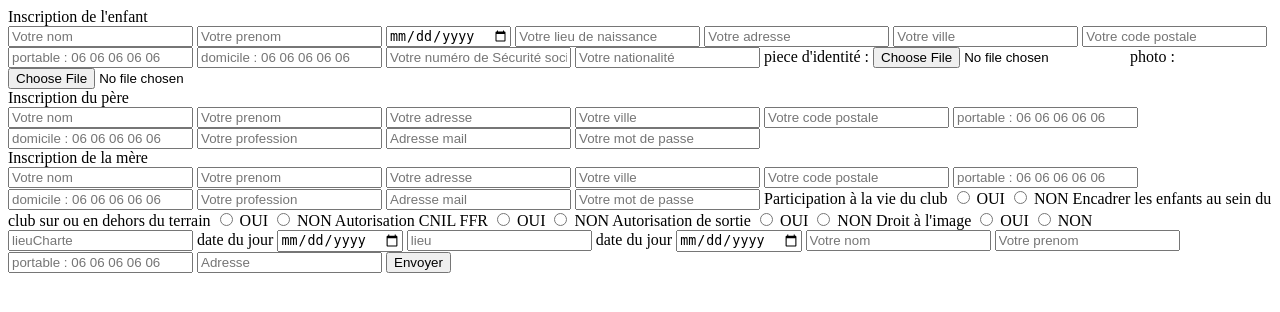
After one commit to No1ceTea/RCVB, a PHP site: page /formMineur.php in a window 1280 px wide. The commit adds this page. Shown: the top 312 px of the page. Run offline with PHP 8.4, Linux system fonts and the light colour scheme.

Commit message:
ajout page

```diff
--- /dev/null
+++ b/projetv2/formMineur.php
@@ -0,0 +1,105 @@
+<?php
+  session_start();
+  include('connexionDB.php');
+?>
+<!DOCTYPE html>
+<html lang="fr">
+  <head>
+    <meta charset="utf-8">
+    <meta http-equiv="X-UA-Compatible" content="IE=edge">
+    <meta name="viewport" content="width=device-width, initial-scale=1">
+    <title>Inscription</title>
+  </head>
+  <body>
+
+  <!-- pour l'enfant -->
+  <div>Inscription de l'enfant</div>
+    <form method="post" action="inscription.php" enctype="multipart/form-data">
+        <input type="text" placeholder="Votre nom" name="nom" required>
+        <input type="text" placeholder="Votre prenom" name="prenom" required>
+        <input type="date" placeholder="Votre date de naissance" name="dateNaissance" required>
+        <input type="text" placeholder="Votre lieu de naissance" name="lieuNaissance" required>
+        <input type="text" placeholder="Votre adresse" name="adresse" required>
+        <input type="text" placeholder="Votre ville" name="ville" required>
+        <input type="text" placeholder="Votre code postale" name="cp" pattern="[0-9]{5}" required>
+        <input type="tel" placeholder="portable : 06 06 06 06 06" pattern="[0]{1}[0-9]{1} [0-9]{2} [0-9]{2} [0-9]{2} [0-9]{2}" name="telPortable" required>
+        <input type="tel" placeholder="domicile : 06 06 06 06 06" pattern="[0]{1}[0-9]{1} [0-9]{2} [0-9]{2} [0-9]{2} [0-9]{2}" name="telDomicile" required>
+        <input type="text" placeholder="Votre numéro de Sécurité social" name="numSS" pattern="[0-9]{15}" required>
+        <input type="text" placeholder="Votre nationalité" name="nationalite" required>
+        <label> piece d'identité : </label>
+        <input type="file" name="pieceIdentite" required>
+        <label> photo : </label>
+        <input type="file" name="photo" required>
+
+    <!-- pour les parents -->
+
+    <div>Inscription du père</div>
+    <input type="text" placeholder="Votre nom" name="nomPere" required>
+    <input type="text" placeholder="Votre prenom" name="prenomPere" required>
+    <input type="text" placeholder="Votre adresse" name="adressePere" required>
+    <input type="text" placeholder="Votre ville" name="villePere" required>
+    <input type="text" placeholder="Votre code postale" name="cpPere" pattern="[0-9]{5}" required>
+    <input type="tel" placeholder="portable : 06 06 06 06 06" pattern="[0]{1}[0-9]{1} [0-9]{2} [0-9]{2} [0-9]{2} [0-9]{2}" name="telPortablePere" required>
+    <input type="tel" placeholder="domicile : 06 06 06 06 06" pattern="[0]{1}[0-9]{1} [0-9]{2} [0-9]{2} [0-9]{2} [0-9]{2}" name="telDomicilePere" required>
+    <input type="text" placeholder="Votre profession" name="professionPere" required>
+    <input type="email" placeholder="Adresse mail" name="mailPere" required>
+    <input type="password" placeholder="Votre mot de passe" name="mdpPere" required>
+
+
+    <div>Inscription de la mère</div>
+    <input type="text" placeholder="Votre nom" name="nomMere" required>
+    <input type="text" placeholder="Votre prenom" name="prenomMere" required>
+    <input type="text" placeholder="Votre adresse" name="adresseMere" required>
+    <input type="text" placeholder="Votre ville" name="villeMere" required>
+    <input type="text" placeholder="Votre code postale" name="cpMere" pattern="[0-9]{5}" required>
+    <input type="tel" placeholder="portable : 06 06 06 06 06" pattern="[0]{1}[0-9]{1} [0-9]{2} [0-9]{2} [0-9]{2} [0-9]{2}" name="telPortableMere" required>
+    <input type="tel" placeholder="domicile : 06 06 06 06 06" pattern="[0]{1}[0-9]{1} [0-9]{2} [0-9]{2} [0-9]{2} [0-9]{2}" name="telDomicileMere" required>
+    <input type="text" placeholder="Votre profession" name="professionMere" required>
+    <input type="email" placeholder="Adresse mail" name="mailMere" required>
+    <input type="password" placeholder="Votre mot de passe" name="mdpMere" required>
+
+    <!-- pour les autorisations -->
+
+    <label>Participation à la vie du club</label>
+    <input type="radio" name="participation" value="1" required> OUI
+    <input type="radio" name="participation" value="0" required> NON
+    <label>Encadrer les enfants au sein du club sur ou en dehors du terrain</label>
+    <input type="radio" name="encadrer" value="1" required> OUI
+    <input type="radio" name="encadrer" value="0" required> NON
+    <label>Autorisation CNIL FFR</label>
+    <input type="radio" name="CNIL" value="1" required> OUI
+    <input type="radio" name="CNIL" value="0" required> NON
+    <label>Autorisation de sortie</label>
+    <input type="radio" name="sortie" value="1" required> OUI
+    <input type="radio" name="sortie" value="0" required> NON
+    <label>Droit à l'image</label>
+    <input type="radio" name="image" value="1" required> OUI
+    <input type="radio" name="image" value="0" required> NON
+
+    <!-- pour la charte -->
+
+    <input type="text" placeholder="lieuCharte" name="lieu" required>
+    <label>date du jour</label>
+    <input type="date" name="dateCharte" required>
+
+    <!-- pour l'autorisation de soin -->
+
+    <input type="text" placeholder="lieu" name="lieuSoin" required>
+    <label>date du jour</label>
+    <input type="date" name="dateSoin" required>
+
+    <!-- pour le medecin traitant -->
+
+    <input type="text" placeholder="Votre nom" name="nom" required>
+    <input type="text" placeholder="Votre prenom" name="prenom" required>
+    <input type="tel" placeholder="portable : 06 06 06 06 06" pattern="[0]{1}[0-9]{1} [0-9]{2} [0-9]{2} [0-9]{2} [0-9]{2}" name="telPortable" required>
+    <input type="adresse" placeholder="Adresse" name="adresse" required>
+
+    <!-- pour la personne à contacter -->
+
+
+
+        <button type="submit" name="inscriptionMineur">Envoyer</button>
+    </form>
+  </body>
+</html>
--- a/projetv2/index.php
+++ b/projetv2/index.php
@@ -20,6 +20,9 @@
    if(!isset($_SESSION['id'])){ // Si on ne détecte pas de session alors on verra les liens ci-dessous
   ?>
    <a href="formInscription.php">Inscription</a> <!-- Liens de nos futures pages -->
+   <?php
+   $_SESSION["form"]="age";
+   ?>
    <a href="formConnexion.php">Connexion</a>
   <?php
     }else{ // Sinon s'il y a une session alors on verra les liens ci-dessous
```
Also changed, not shown: projetv2/connexion.php (+4 -4 lines), projetv2/formAdherent.php (added, +25 -0 lines), projetv2/formAge.php (added, +10 -0 lines), projetv2/formAutorisation.php (added, +25 -0 lines), projetv2/formCharte.php (added, +15 -0 lines), projetv2/formInscription.php (+23 -34 lines), projetv2/formManager.php (added, +13 -0 lines), projetv2/formMedecin.php (added, +12 -0 lines), projetv2/formParent.php (added, +34 -0 lines), projetv2/formSoin.php (added, +13 -0 lines), projetv2/inscription.php (+54 -2 lines), 1 other file.
